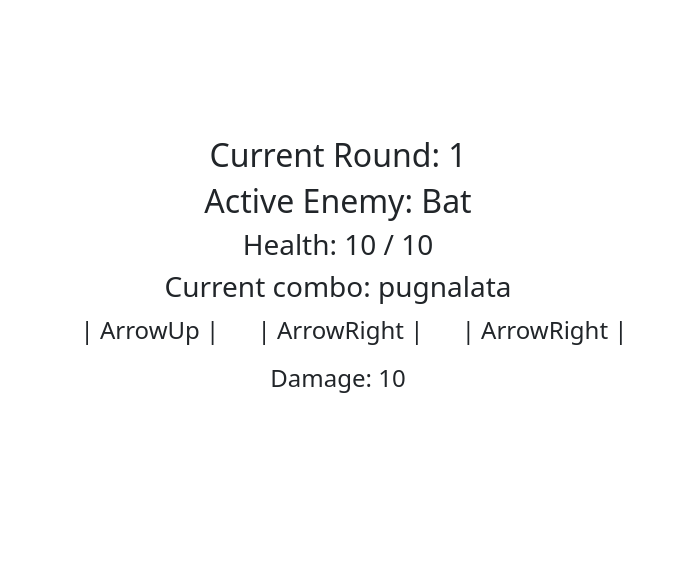
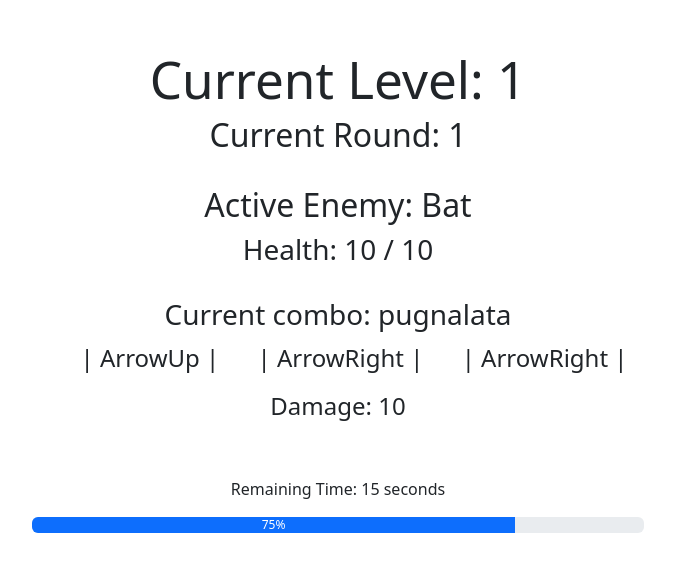
Before and after one commit to Carlo-Adile/combo-slayer, a Vue app: page / in a window 1280 px wide. Shown: the part 108-680 px from the top of the page, without its empty margins (302-977 px from the left). Built offline with nearby package versions, Linux system fonts and the light colour scheme.

Commit message:
add a progress bar to show remaining time before game over

```diff
--- a/index.html
+++ b/index.html
@@ -7,6 +7,11 @@
     <link rel="stylesheet" href="https://cdnjs.cloudflare.com/ajax/libs/font-awesome/6.5.1/css/all.min.css" integrity="sha512-DTOQO9RWCH3ppGqcWaEA1BIZOC6xxalwEsw9c2QQeAIftl+Vegovlnee1c9QX4TctnWMn13TZye+giMm8e2LwA==" crossorigin="anonymous" referrerpolicy="no-referrer" />
     <meta name="viewport" content="width=device-width, initial-scale=1.0" />
     <title>Vite + Vue</title>
+    <!--
+      currently using:
+      fontAwesome
+      Bootstrap
+     -->
   </head>
   <body>
     <div id="app"></div>
--- a/src/App.vue
+++ b/src/App.vue
@@ -4,6 +4,7 @@ import Enemies from './components/Enemies.vue';
 import Levels from './components/Levels.vue';
 import Combos from './components/Combos.vue';
 import Rounds from './components/Rounds.vue';
+import Timer from './components/Timer.vue';
 
 export default {
   name: "App",
@@ -13,11 +14,15 @@ export default {
     }
   },
   components: {
-    Rounds
+    Rounds,
+    Timer
 
   },
   methods: {
-
+    //passa a Timer un evento per aggiornare il timer rimanente
+    handleCompletedRound(){
+      this.$refs.timer.updateTimer();
+    }
   }
 
 }
@@ -26,12 +31,12 @@ export default {
 <template>
   <div>
 
-    <Rounds />
+    <Rounds @completedRound="handleCompletedRound" />
 
     <br>
     <br>
 
-
+    <Timer ref="timer" />
 
   </div>
 
--- a/src/components/Rounds.vue
+++ b/src/components/Rounds.vue
@@ -8,7 +8,8 @@ export default {
   data() {
     return {
       currentEnemy: null,
-      currentRound: 1
+      currentRound: 1,
+      currentLevel: 1
     }
   },
   components: {
@@ -16,20 +17,6 @@ export default {
     Combos
   },
   methods: {
-    /* handleChooseRandomEnemy(enemy) {
-      this.enemy = enemy;
-      console.log("il nemico che rounds usa è...", enemy);
-    },
-    handleCompletedCombo(damage) {
-      this.enemy.health -= damage;
-      console.log("rounds dice che il danno è...", damage)
-      if (this.enemy.health <= 0){
-        console.log("il nemico attuale scende a 0 punti ferita!");
-        this.enemy = null;
-        this.$refs.enemies.chooseRandomEnemy();
-        this.currentRound++;
-        console.log("adesso sei al round...", this.currentRound);
-      } */
     handleCompletedCombo(damage) {
       console.log("rounds legge e cerca di passare questi danni: ", damage);
       //passa il danno da Combos a Enemies
@@ -38,18 +25,25 @@ export default {
     handleDefeatedEnemy() {
       console.log("riceviamo correttamente emit defeated enemy")
       this.currentRound++;
+      if(this.currentRound > 5){
+        console.log("hai completato un livello intero!")
+        this.currentRound = 1;
+        this.currentLevel++;
+      }
+      this.$emit('completedRound');
     }
   }
 }
-
 
 </script>
 
 <template>
   <div>
+    <h1>Current Level: {{ this.currentLevel }}</h1>
     <h2>Current Round: {{ this.currentRound }}</h2>
-
+    <br>
     <Enemies ref="enemies" @defeatedEnemy="handleDefeatedEnemy" />
+    <br>
     <Combos ref="damage" @completedCombo="handleCompletedCombo" />
   </div>
 </template>
--- /dev/null
+++ b/src/components/Timer.vue
@@ -0,0 +1,54 @@
+<template>
+  <div>
+    <p>Remaining Time: {{ remainingTime }} seconds</p>
+    <div class="progress" role="progressbar" aria-label="Timer" aria-valuenow="100" aria-valuemin="0"
+      aria-valuemax="100">
+      <div class="progress-bar" role="progressbar" :style="{ width: progress + '%' }">{{ progress }}%</div>
+    </div>
+  </div>
+</template>
+
+<script>
+export default {
+  data() {
+    return {
+      startingTime: 20,
+      remainingTime: 20,
+      intervalId: null
+    };
+  },
+  mounted() {
+    this.startTimer();
+  },
+  methods: {
+    startTimer() {
+      this.remainingTime = this.startingTime;
+      this.intervalId = setInterval(() => {
+        this.remainingTime--;
+        if (this.remainingTime <= 0) {
+          clearInterval(this.intervalId);
+        }
+      }, 1000);
+    },
+    updateTimer() {
+      console.log("aggiorniamo il timer!")
+      this.remainingTime += 1;
+      if(this.remainingTime > this.startingTime){
+        this.remainingTime = this.startingTime;
+      }
+    }
+  },
+  computed: {
+    progress() {
+      return (this.remainingTime / this.startingTime) * 100;
+    }
+  },
+  beforeUnmount() {
+    clearInterval(this.intervalId);
+  }
+};
+</script>
+
+<style scoped>
+/* Stili della progress bar */
+</style>
```
